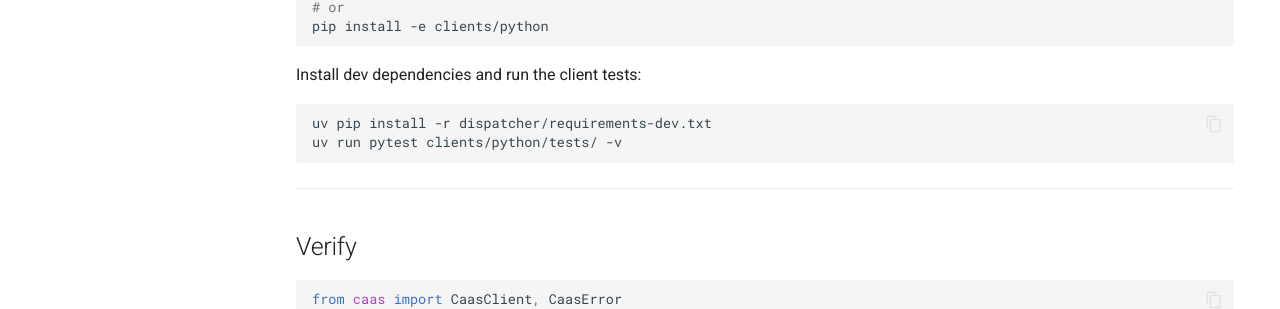
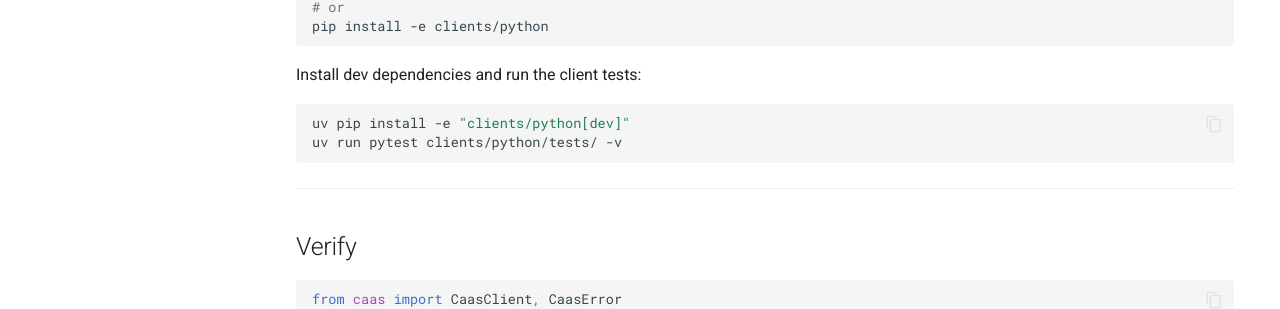
Before and after one commit to claremont-computer-network/compute-service, an MkDocs documentation site: the page built from docs/client/installation.md, in a window 1280 px wide and 900 px high, scrolled down 506 px. Shown: the part 376-685 px from the top of the window. Built offline with MkDocs 1.6.1 and Material for MkDocs 9.7.7, drawn with Linux system fonts in a browser that asks for light colours; comment, search, counter and statistics services are not loaded.

Commit message:
docs: address PR review comments
- .gitignore: add ansible/group_vars/ path and .env* patterns
- client/installation.md: use clients/python[dev] extras, not dispatcher requirements
- docs.yml: remove fetch-depth: 0 (no git-revision-date plugin in use)

````diff
--- a/docs/client/installation.md
+++ b/docs/client/installation.md
@@ -37,7 +37,7 @@ pip install -e clients/python
 Install dev dependencies and run the client tests:
 
 ```bash
-uv pip install -r dispatcher/requirements-dev.txt
+uv pip install -e "clients/python[dev]"
 uv run pytest clients/python/tests/ -v
 ```
 
````
Also changed, not shown: 2 other files.
